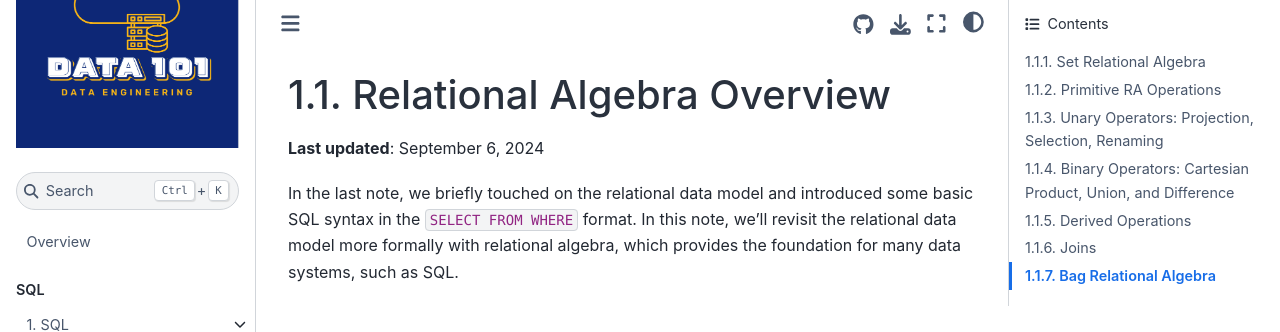
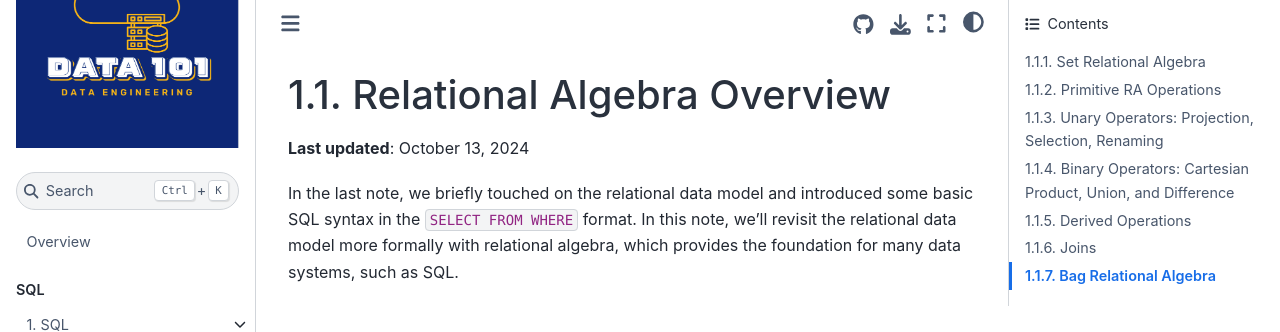
Before and after one commit to cal-data-eng/notes, a Jupyter Book: the page built from 2-relational_algebra/primitives.md, in a window 1280 px wide and 900 px high. Shown: the top 332 px of the window. Built offline with Jupyter Book 1.0.4 settings and Sphinx 7.4.7 and the Sphinx Book theme 1.1.4, drawn with Linux system fonts in a browser that asks for light colours.

Commit message:
Update RA Overview last updated date

```diff
--- a/2-relational_algebra/primitives.md
+++ b/2-relational_algebra/primitives.md
@@ -1,6 +1,6 @@
 # Relational Algebra Overview
 
-**Last updated**: September 6, 2024
+**Last updated**: October 13, 2024
 
 In the last note, we briefly touched on the relational data model and
 introduced some basic SQL syntax in the `SELECT FROM WHERE` format. In
```
